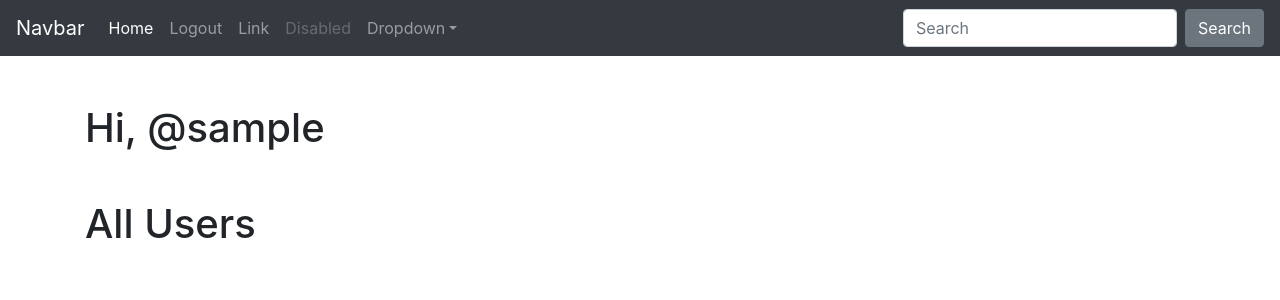
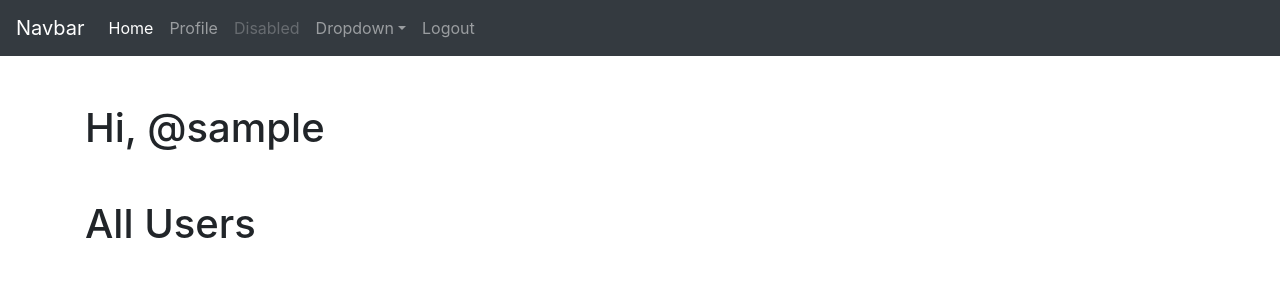
Before and after one commit to BaronKimaru/Django-Pals, a Django app: page / in a window 1280 px wide. Shown: the top 300 px of the page. Run offline with Django 3.2, Linux system fonts and the light colour scheme; the visitor is signed in with stand-in values (Sample User, id 1); data comes from the database, SQL or seed files in the repository; some libraries are stand-ins or nearby versions.

Commit message:
added Profile Link for currently logged in user

```diff
--- a/django_pals_src/core/templates/core/base.html
+++ b/django_pals_src/core/templates/core/base.html
@@ -46,18 +46,10 @@
               >Home <span class="sr-only">(current)</span></a
             >
           </li>
-          {% if request.user.is_authenticated %}
           <li class="nav-item">
-            <a class="nav-link" href="/admin">Logout</a>
+            <a class="nav-link" href="/{{ request.user }}"> Profile </a>
           </li>
-          {% else %}
-          <li class="nav-item">
-            <a class="nav-link" href="/admin">Login</a>
-          </li>
-          {% endif %}
-          <li class="nav-item">
-            <a class="nav-link" href="#">Link</a>
-          </li>
+
           <li class="nav-item">
             <a
               class="nav-link disabled"
@@ -83,18 +75,17 @@
               <a class="dropdown-item" href="#">Something else here</a>
             </div>
           </li>
+
+          {% if request.user.is_authenticated %}
+          <li class="nav-item">
+            <a class="nav-link" href="/admin">Logout</a>
+          </li>
+          {% else %}
+          <li class="nav-item">
+            <a class="nav-link" href="/admin">Login</a>
+          </li>
+          {% endif %}
         </ul>
-        <form class="form-inline my-2 my-lg-0">
-          <input
-            class="form-control mr-sm-2"
-            type="text"
-            placeholder="Search"
-            aria-label="Search"
-          />
-          <button class="btn btn-secondary my-2 my-sm-0" type="submit">
-            Search
-          </button>
-        </form>
       </div>
     </nav>
 
--- a/django_pals_src/core/urls.py
+++ b/django_pals_src/core/urls.py
@@ -2,11 +2,18 @@
 from django.contrib import admin
 from django.urls import path
 
-from .views import get_users_list, fetch_profile, send_pal_request, accept_pal_request, cancel_pal_request
+from .views import (
+            ProfileListView,
+            fetch_profile,
+            send_pal_request,
+            accept_pal_request,
+            cancel_pal_request
+                )
+
 
 urlpatterns = [
     path('<slug>', fetch_profile, name="fetch_profile"),
-    path('', get_users_list, name="get_users_list"),
+    path('', ProfileListView.as_view(), name="get_users_list"),
     path('pal_request/send/<int:id>', send_pal_request, name="send_pal_request"),
     path('pal_request/accept/<int:id>', accept_pal_request, name="accept_pal_request"),
     path('pal_request/cancel/<int:id>', cancel_pal_request, name="cancel_pal_request"),
--- a/django_pals_src/core/views.py
+++ b/django_pals_src/core/views.py
@@ -2,18 +2,22 @@ from django.shortcuts import render, reverse, get_object_or_404
 from django.http import HttpResponseRedirect
 from django.contrib.auth import get_user_model
 from .models import Profile, PalRequest
-
+from django.contrib.auth.decorators import login_required
+from django.views.generic.list import View, ListView
 
 User = get_user_model()
 
 # Create your views here.
-def get_users_list(request):
-    user_profiles_with_logged_in_user = Profile.objects.all()
-    user_profiles_without_logged_in_user = Profile.objects.all().exclude(user=request.user)
-    context = {
-        'user_profiles': user_profiles_without_logged_in_user
-    }
-    return render(request, "core/home.html", context)
+
+# @login_required
+class ProfileListView(View):
+    def get(self, request, *args, **kwargs):
+        user_profiles_with_logged_in_user = Profile.objects.all()
+        user_profiles_without_logged_in_user = Profile.objects.all().exclude(user=request.user)
+        context = {
+            'user_profiles': user_profiles_without_logged_in_user
+        }
+        return render(request, "core/home.html", context)
 
 
 def send_pal_request(request, id):
@@ -107,9 +111,10 @@ def accept_pal_request(request, id):
 
 def fetch_profile(request, slug):
     """
-        Displays the profile details: shows sent_pal_request, received_pal_request
-        if not currently_logged_in_user's page: show add pal. if add pal is clicked,
-        button should show pal_request_sent
+        NB, acts like the detail view for a profile in the list of profiles
+        Displays the profile details: shows sent_pal_request, received_pal_request & pals
+        Also, if not on currently_logged_in_user's page: show `add pal`. if `add pal` is clicked,
+        the button should show `pal_request_sent`
     """
     print(f"SLUG: {slug}")
     # profile clicked on from the list of profiles (may be currently-authenticated user or other users )
--- a/django_pals_src/django_pals/urls.py
+++ b/django_pals_src/django_pals/urls.py
@@ -20,4 +20,5 @@ from django.urls import path, include
 urlpatterns = [
     path('admin/', admin.site.urls),
     path('', include('core.urls')),
+    path('accounts/', include('allauth.urls')),
 ]
```
Also changed, not shown: django_pals_src/django_pals/settings.py (+37 -2 lines), 2 other files.
